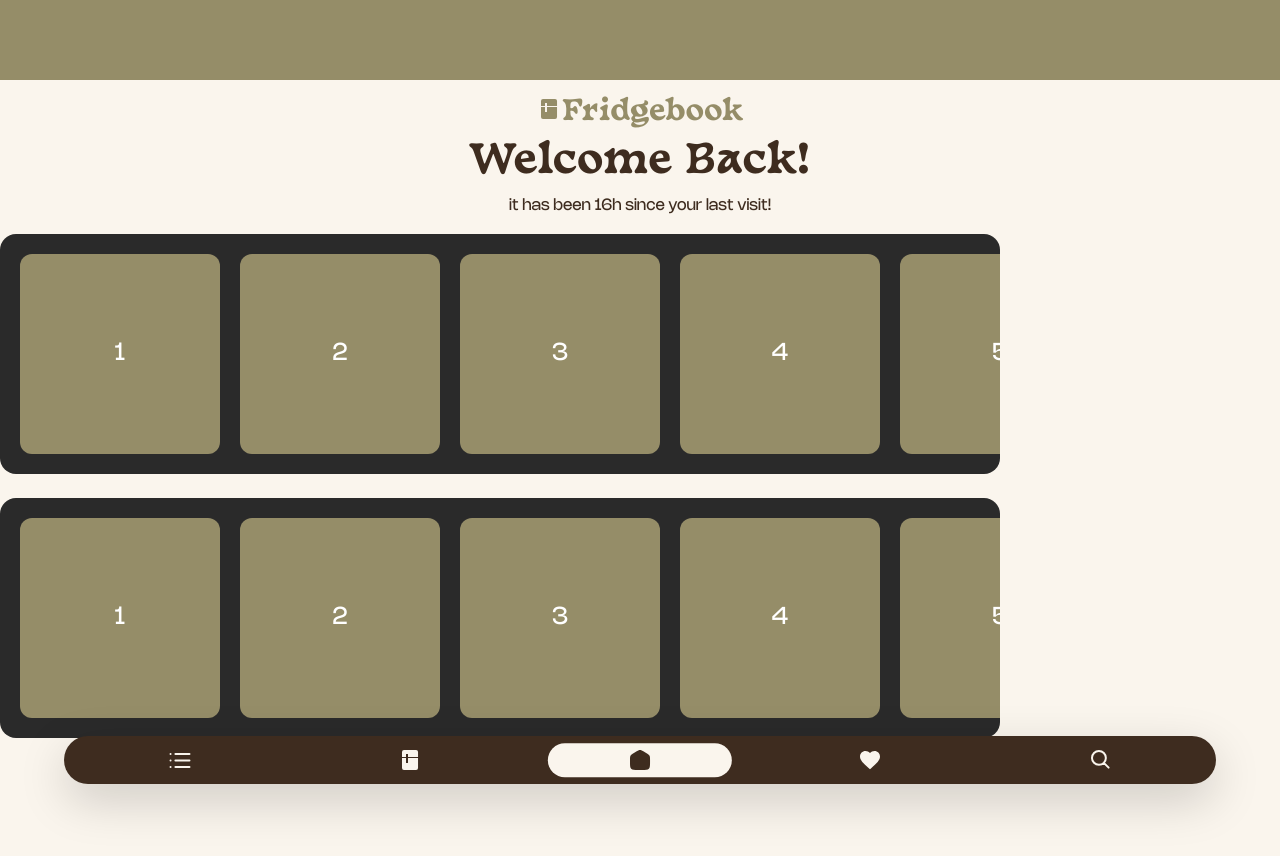
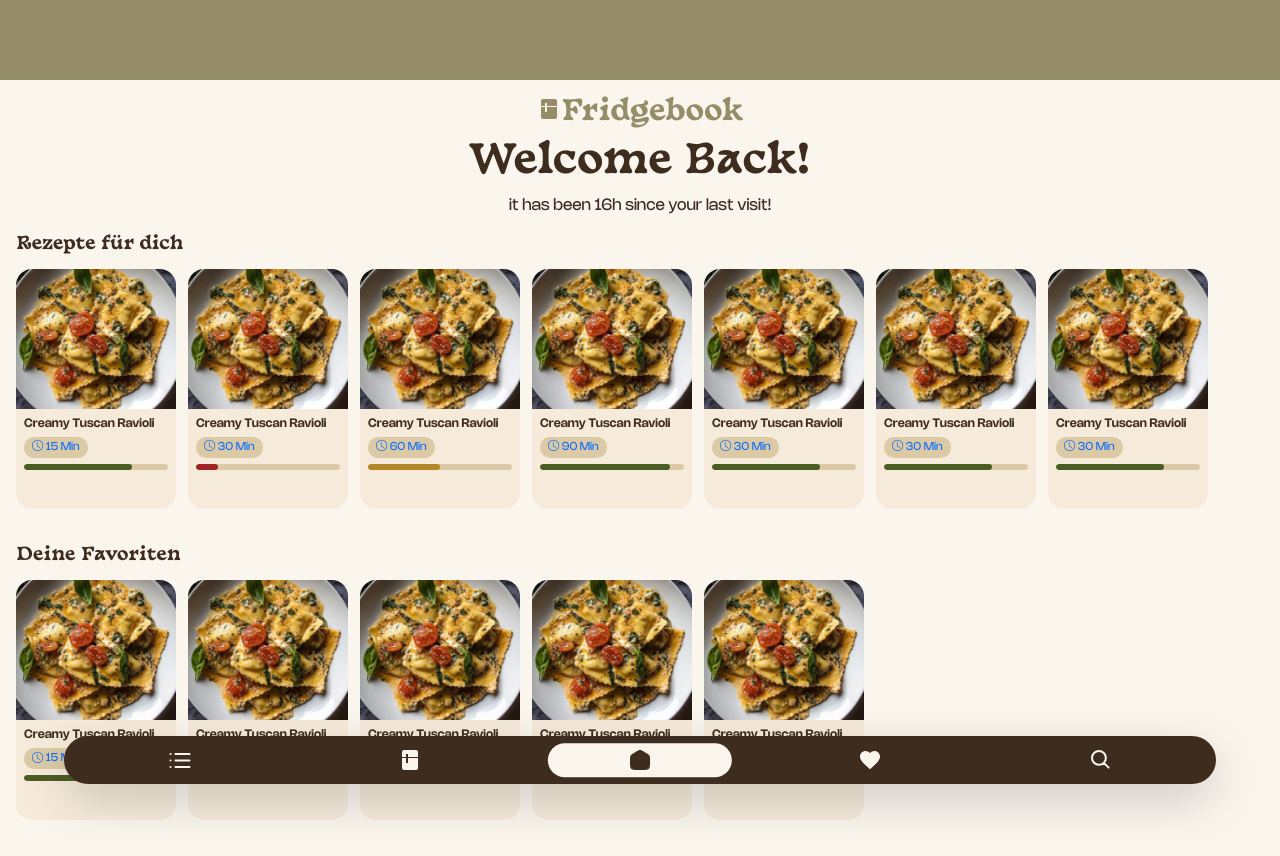
Before and after one commit to fridgebook-team/fridgebook, an Angular app: page /home in a window 1280 px wide. Before the commit the page ends 800 px from the top, so only its background shows below. Built offline with nearby package versions, Linux system fonts and the light colour scheme.

Commit message:
Refactor code structure for improved readability and maintainability

```diff
--- a/src/app/components/gallery/gallery.css
+++ b/src/app/components/gallery/gallery.css
@@ -1,29 +1,98 @@
+.gallery-title {
+    font-size: 1.1rem;
+    padding: 0 16px;
+    margin-bottom: 6px;
+}
+
+.gallery-scroll-wrapper {
+    position: relative;
+}
+
+.gallery-scroll-wrapper::after {
+    content: '';
+    position: absolute;
+    top: 0;
+    right: 0;
+    width: 48px;
+    height: 100%;
+    background: linear-gradient(to right, transparent, var(--color-bg-beige));
+    pointer-events: none;
+}
+
 .galleryview {
-    width: 80%;
-    max-width: 1000px;
+    width: 100%;
     overflow-x: auto;
     overflow-y: hidden;
-    background: #2a2a2a;
-    border-radius: 16px;
-    padding: 20px 0;
+    padding: 8px 0 12px;
+    scroll-snap-type: x mandatory;
+    -webkit-overflow-scrolling: touch;
+    scrollbar-width: none;
+}
+
+.galleryview::-webkit-scrollbar {
+    display: none;
 }
 
 .gallerystripe {
     display: flex;
     flex-direction: row;
-    gap: 20px;
+    gap: 12px;
     width: fit-content;
-    padding: 0 20px;
+    padding: 0 16px;
 }
 
 .galleryelement {
-    flex: 0 0 200px;
-    height: 200px;
-    background: var(--color-oliv);
-    border-radius: 12px;
+    flex: 0 0 160px;
+    height: 240px;
+    background: white;
+    border-radius: 16px;
+    overflow: hidden;
     display: flex;
-    justify-content: center;
-    align-items: center;
-    color: white;
-    font-size: 24px;
+    flex-direction: column;
+    text-decoration: none;
+    scroll-snap-align: start;
 }
+
+.gallery-card-image {
+    width: 100%;
+    height: 140px;
+    object-fit: cover;
+}
+
+.gallery-card-info {
+    background-color: var(--color-bg-secondary-beige);
+    padding: 8px;
+    flex: 1;
+    display: flex;
+    flex-direction: column;
+    gap: 6px;
+}
+
+.gallery-card-name {
+    font-family: var(--font-body);
+    font-weight: 600;
+    font-size: 0.75rem;
+    color: var(--color-dark-text);
+    line-height: 1.2;
+}
+
+.gallery-card-time {
+    background-color: var(--color-dark-beige);
+    padding: 2px 8px;
+    border-radius: 10px;
+    font-size: 0.7rem;
+    width: fit-content;
+}
+
+.gallery-card-progress {
+    background-color: var(--color-dark-beige);
+    border-radius: 10px;
+    height: 6px;
+    width: 100%;
+    overflow: hidden;
+}
+
+.gallery-card-progress-bar {
+    height: 100%;
+    border-radius: 10px;
+}
--- a/src/app/components/gallery/gallery.html
+++ b/src/app/components/gallery/gallery.html
@@ -1,7 +1,20 @@
-<div class="galleryview">
-    <div class="gallerystripe">
-        <div *ngFor="let card of cards" class="galleryelement">
-            {{ card }}
+<h2 *ngIf="title" class="gallery-title">{{ title }}</h2>
+<div class="gallery-scroll-wrapper">
+    <div class="galleryview">
+        <div class="gallerystripe">
+            <a *ngFor="let recipe of recipes" class="galleryelement" [routerLink]="['/recipes', recipe.id]">
+                <img class="gallery-card-image" [src]="recipe.image" [alt]="recipe.name">
+                <div class="gallery-card-info">
+                    <span class="gallery-card-name">{{ recipe.name }}</span>
+                    <span class="gallery-card-time"><i class="bi bi-clock"></i> {{ recipe.time }}</span>
+                    <div class="gallery-card-progress">
+                        <div class="gallery-card-progress-bar"
+                            [style.width.%]="recipe.matchPercentage"
+                            [style.background-color]="recipe.borderColor">
+                        </div>
+                    </div>
+                </div>
+            </a>
         </div>
     </div>
 </div>
--- a/src/app/components/gallery/gallery.ts
+++ b/src/app/components/gallery/gallery.ts
@@ -1,13 +1,27 @@
 import { CommonModule } from '@angular/common';
-import { Component } from '@angular/core';
+import { Component, Input } from '@angular/core';
+import { RouterLink } from '@angular/router';
+
+export interface Recipe {
+  id: number;
+  name: string;
+  image: string;
+  time: string;
+  isVegan: boolean;
+  isVeggie: boolean;
+  isFavorite: boolean;
+  matchPercentage: number;
+  borderColor: string;
+}
 
 @Component({
   selector: 'app-gallery',
-  imports: [CommonModule],
+  imports: [CommonModule, RouterLink],
   standalone: true,
   templateUrl: './gallery.html',
   styleUrls: ['./gallery.css']
 })
 export class Gallery {
-  cards = [1, 2, 3, 4, 5, 6, 7, 8];
+  @Input() recipes: Recipe[] = [];
+  @Input() title: string = '';
 }
--- a/src/app/components/home/home.css
+++ b/src/app/components/home/home.css
@@ -1,6 +1,3 @@
-.message {
-    text-align: center;
+.home-section {
+    margin-bottom: 24px;
 }
-#test {
-    border: 5px solid red;
-}
--- a/src/app/components/home/home.html
+++ b/src/app/components/home/home.html
@@ -4,6 +4,9 @@
     <h1>Welcome Back!</h1>
     <p>it has been 16h since your last visit!</p>
 </div>
-<app-gallery></app-gallery>
-<br>
-<app-gallery></app-gallery>
+<div class="home-section">
+    <app-gallery title="Rezepte für dich" [recipes]="recipes"></app-gallery>
+</div>
+<div class="home-section">
+    <app-gallery title="Deine Favoriten" [recipes]="favoriteRecipes"></app-gallery>
+</div>
--- a/src/app/components/home/home.ts
+++ b/src/app/components/home/home.ts
@@ -1,6 +1,6 @@
 import { Component } from '@angular/core';
 import { BrandStamp } from '../brand-stamp/brand-stamp';
-import { Gallery } from '../gallery/gallery';
+import { Gallery, Recipe } from '../gallery/gallery';
 
 @Component({
   selector: 'app-home',
@@ -9,4 +9,18 @@ import { Gallery } from '../gallery/gallery';
   templateUrl: './home.html',
   styleUrl: './home.css',
 })
-export class Home {}
+export class Home {
+  recipes: Recipe[] = [
+    { id: 0, name: 'Creamy Tuscan Ravioli', image: 'images/recipes/ravioli.jpg', time: '15 Min', isVegan: true, isVeggie: true, isFavorite: true, matchPercentage: 75, borderColor: '#4A5D23' },
+    { id: 1, name: 'Creamy Tuscan Ravioli', image: 'images/recipes/ravioli.jpg', time: '30 Min', isVegan: false, isVeggie: false, isFavorite: true, matchPercentage: 15, borderColor: '#a12424' },
+    { id: 2, name: 'Creamy Tuscan Ravioli', image: 'images/recipes/ravioli.jpg', time: '60 Min', isVegan: false, isVeggie: true, isFavorite: false, matchPercentage: 50, borderColor: '#b38728' },
+    { id: 3, name: 'Creamy Tuscan Ravioli', image: 'images/recipes/ravioli.jpg', time: '90 Min', isVegan: true, isVeggie: true, isFavorite: true, matchPercentage: 90, borderColor: '#4A5D23' },
+    { id: 4, name: 'Creamy Tuscan Ravioli', image: 'images/recipes/ravioli.jpg', time: '30 Min', isVegan: false, isVeggie: false, isFavorite: false, matchPercentage: 75, borderColor: '#4A5D23' },
+    { id: 5, name: 'Creamy Tuscan Ravioli', image: 'images/recipes/ravioli.jpg', time: '30 Min', isVegan: true, isVeggie: true, isFavorite: true, matchPercentage: 75, borderColor: '#4A5D23' },
+    { id: 6, name: 'Creamy Tuscan Ravioli', image: 'images/recipes/ravioli.jpg', time: '30 Min', isVegan: false, isVeggie: true, isFavorite: true, matchPercentage: 75, borderColor: '#4A5D23' },
+  ];
+
+  get favoriteRecipes(): Recipe[] {
+    return this.recipes.filter(r => r.isFavorite);
+  }
+}
```
Also changed, not shown: Screenshot from 2026-06-08 20-13-10.png (added).
